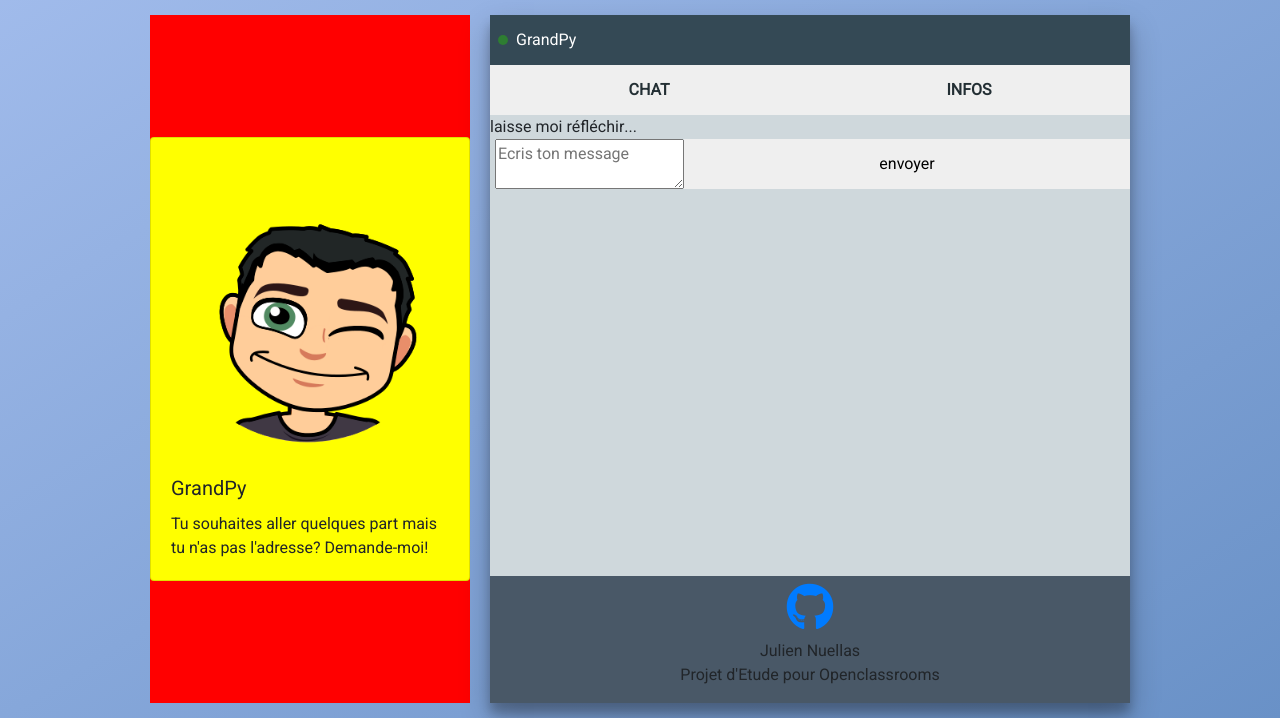
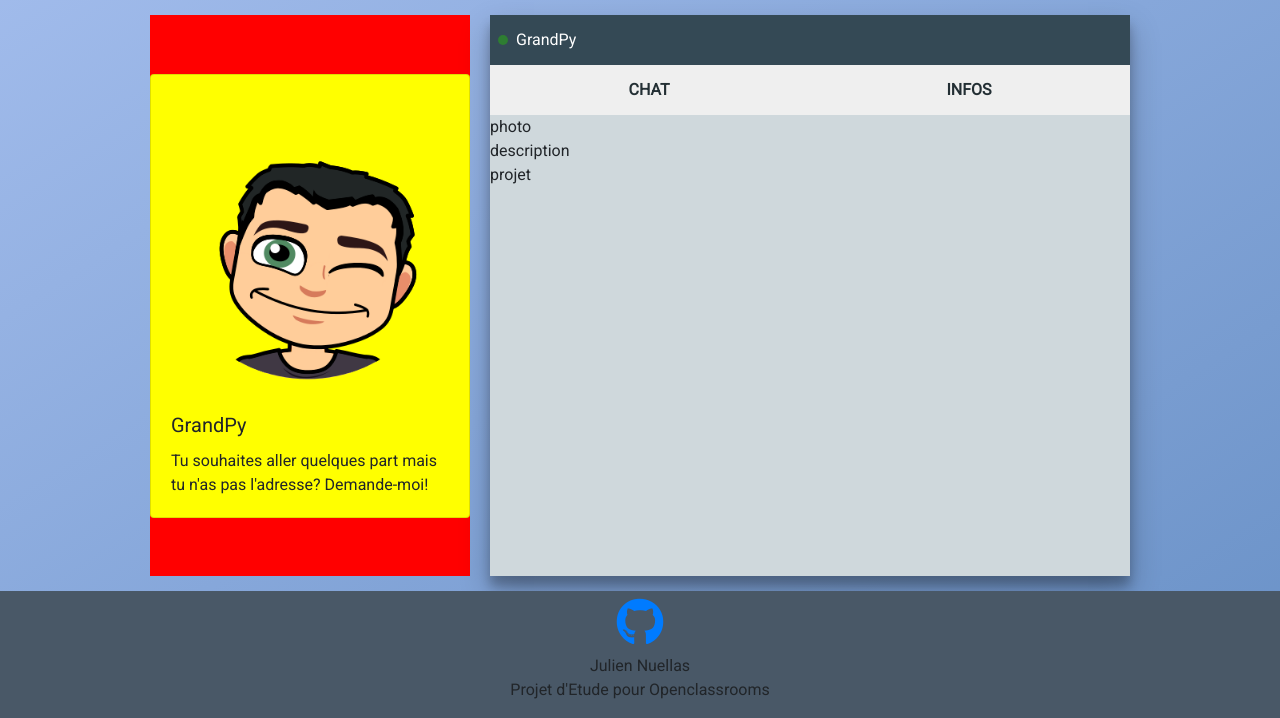
Before and after one commit to JN-Lab/OC-Pr7-GrandPyBot, a Flask app: template botapp/templates/index.html in a window 1280 px wide. Shown: the part 82-800 px from the top of the page. Run offline with Flask 2, Linux system fonts and the light colour scheme; the template is opened without the code that fills it, so the values that code supplies are empty, except form fields; form fields are guessed from the names that the template uses; parts of the project's set-up code (start-up, migrations or seed data) failed here and were passed over; some libraries are stand-ins or nearby versions.

Commit message:
ReMessage card reorganization : message content gets two big parts info and chat

```diff
--- a/botapp/static/css/custom.css
+++ b/botapp/static/css/custom.css
@@ -89,14 +89,6 @@ h1 {
   flex: 1;
 }
 
-.message-element:nth-child(4) {
-
-}
-
-.message-element:nth-child(5) {
-
-}
-
 /* From Message Content Configuration: Title configuration */
 
 #message-title {
@@ -160,13 +152,27 @@ h1 {
 }
 
 #info-container {
+  display: flex;
+  flex-direction: column;
+}
 
+.info-element:nth-child(1) {
 }
+.info-element:nth-child(2) {}
+.info-element:nth-child(3) {}
 
 #chat-container {
   display: none;
+  flex-direction: column;
 }
-/* From Message Content Configuration: Status configuration */
+
+.chat-element:nth-child(1) {
+  flex:1;
+}
+.chat-element:nth-child(2) {}
+.chat-element:nth-child(3) {}
+
+/* From Chat Content Configuration: Status configuration */
 
 #message-status {
   display: flex;
@@ -179,9 +185,10 @@ h1 {
 
 }
 
-/* From Message Content Configuration: Form configuration */
+/* From Chat Content Configuration: Form configuration */
 
 #message-input {
+  background-color: #FFFFFF;
   display: flex;
   flex-direction: row;
   justify-content: flex-start;
--- a/botapp/templates/index.html
+++ b/botapp/templates/index.html
@@ -27,45 +27,42 @@
         <button id="info-button" class="message-nav-element">INFOS</button>
       </nav>
 
-      {# Where discussion between user and grandpy is printed #}
+      {# Where Messages and informations are done #}
       <div id="message-content" class="message-element">
         <div id="info-container" class="content-element">
           <div id="avatar-profile" class="info-element">
-          <div>
-          <div id="" class="info-element">
+            photo
           </div>
           <div id="" class="info-element">
+            description
+          </div>
+          <div id="" class="info-element">
+            projet
           </div>
         </div>
         <div id="chat-container" class="content-element">
-          chat section
+          {# All the messages realized during discussions #}
+          <div id="message-historic" class="chat-element">
+            historique des messages
           </div>
-      </div>
-
           {# GrandPy Status Treatment - if he thinks, write, or nothing #}
-      <div id="message-status" class="message-element">
+          <div id="message-status" class="chat-element">
               <div id="status-text" class="message-status-element">laisse moi réfléchir</div>
               <div id="status-loading" class="message-status-element">...</div>
           </div>
 
           {# Block where user writes messages #}
-
-      <div id="message-input" class="message-element">
+          <div id="message-input" class="chat-element">
             <form id="form-container" action="" method="" class="message-input-element">
               {{ form.hidden_tag() }}
               {{ form.message(class="form-element", placeholder="Ecris ton message") }}
               {{ form.submit(class="form-element", id="submit-button", value="envoyer") }}
             </form>
-      {#
-        <div id="message-field" class="message-input-element">
-          <form id="form-container" action="" method="" class="message-field-element">
-            {{ form.hidden_tag() }}
-            {{ form.message(class="form-element", placeholder="Ecris ton message") }}
-            {{ form.submit(class="form-element", value="ENVOYER") }}
-          </form>
-        </div>
-       #}
           </div>
         </div>
       </div>
+
+
+    </div>
+  </div>
 {% endblock %}
```
Lines whose indentation alone changed are shown as unchanged.
